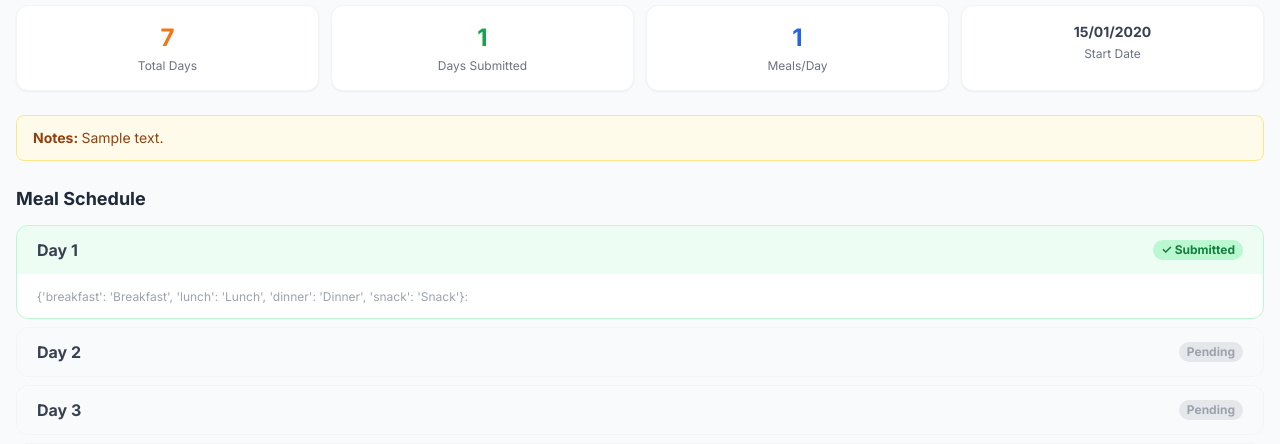
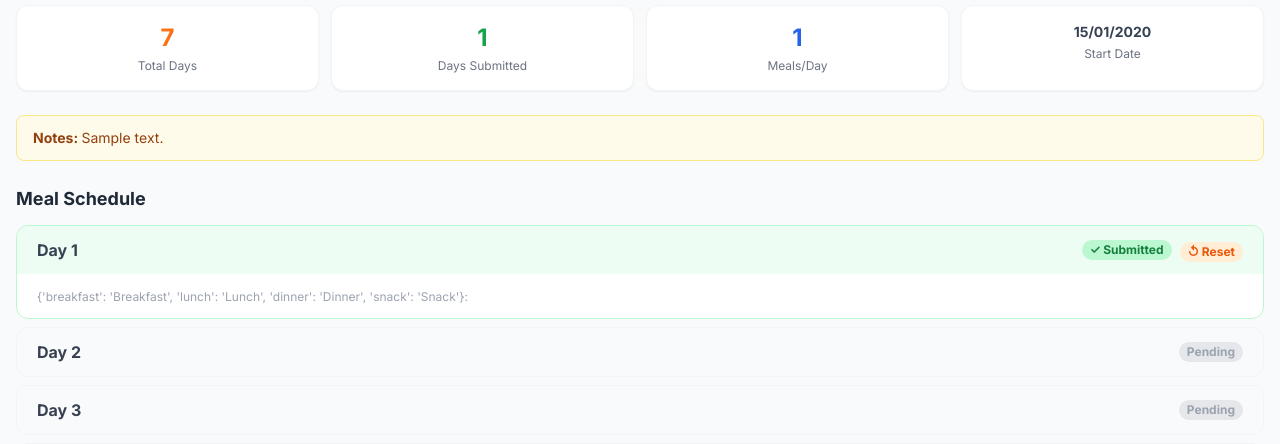
Before and after one commit to omarbadran74/lowcal-web, a Django app: page /cashier/subscribers/1/ in a window 1280 px wide. Shown: the part 354-798 px from the top of the page. Run offline with Django 5.2, Linux system fonts and the light colour scheme; a user stored in the database is signed in; tables that the repository leaves empty hold one stand-in row (values such as "Sample post"); some libraries are stand-ins or nearby versions.

Commit message:
Add Reset Day button for admin on subscriber detail

```diff
--- a/core/urls.py
+++ b/core/urls.py
@@ -18,6 +18,7 @@
     path('plans/<int:pk>/delete/', views.plan_delete, name='plan_delete'),
     path('subscribers/', views.admin_subscribers, name='subscribers'),
     path('subscribers/<int:pk>/delete/', views.subscriber_delete, name='subscriber_delete'),
+    path('subscribers/<int:pk>/reset/<int:day_number>/', views.reset_day, name='reset_day'),
 ], 'admin_panel')
 
 # Cashier URLs
--- a/core/views.py
+++ b/core/views.py
@@ -235,6 +235,16 @@
 def admin_subscribers(request):
     subscribers = Subscriber.objects.select_related('plan', 'created_by').order_by('-created_at')
     return render(request, 'admin_panel/subscribers.html', {'subscribers': subscribers})
+
+
+@admin_required
+@require_POST
+def reset_day(request, pk, day_number):
+    subscriber = get_object_or_404(Subscriber, pk=pk)
+    DailySubmission.objects.filter(subscriber=subscriber, day_number=day_number).delete()
+    DailyDelivery.objects.filter(subscriber=subscriber, day_number=day_number).delete()
+    messages.success(request, f'Day {day_number} reset — subscriber can now reselect and resubmit')
+    return redirect('cashier:subscriber_detail', pk=pk)
 
 
 @admin_required
--- a/templates/cashier/subscriber_detail.html
+++ b/templates/cashier/subscriber_detail.html
@@ -71,11 +71,22 @@
     <div class="bg-white rounded-xl border {% if day_info.submitted %}border-green-200 bg-green-50{% else %}border-gray-100{% endif %} overflow-hidden">
         <div class="flex items-center justify-between px-5 py-3 {% if day_info.submitted %}bg-green-100/50{% else %}bg-gray-50{% endif %}">
             <span class="font-bold text-gray-700">Day {{ day_info.day }}</span>
-            {% if day_info.submitted %}
-            <span class="text-xs font-bold text-green-700 bg-green-200 px-2 py-0.5 rounded-full">✓ Submitted</span>
-            {% else %}
-            <span class="text-xs font-bold text-gray-400 bg-gray-200 px-2 py-0.5 rounded-full">Pending</span>
-            {% endif %}
+            <div class="flex items-center gap-2">
+                {% if day_info.submitted %}
+                <span class="text-xs font-bold text-green-700 bg-green-200 px-2 py-0.5 rounded-full">✓ Submitted</span>
+                {% if user.is_admin_role %}
+                <form method="post" action="{% url 'admin_panel:reset_day' subscriber.pk day_info.day %}"
+                      onsubmit="return confirm('Reset Day {{ day_info.day }}? The subscriber will be able to change their meals and resubmit.')">
+                    {% csrf_token %}
+                    <button type="submit" class="text-xs font-bold text-orange-600 bg-orange-100 hover:bg-orange-200 px-2 py-0.5 rounded-full transition">
+                        ↺ Reset
+                    </button>
+                </form>
+                {% endif %}
+                {% else %}
+                <span class="text-xs font-bold text-gray-400 bg-gray-200 px-2 py-0.5 rounded-full">Pending</span>
+                {% endif %}
+            </div>
         </div>
         {% if day_info.submitted %}
         <div class="px-5 py-3 flex gap-4 flex-wrap">
```
